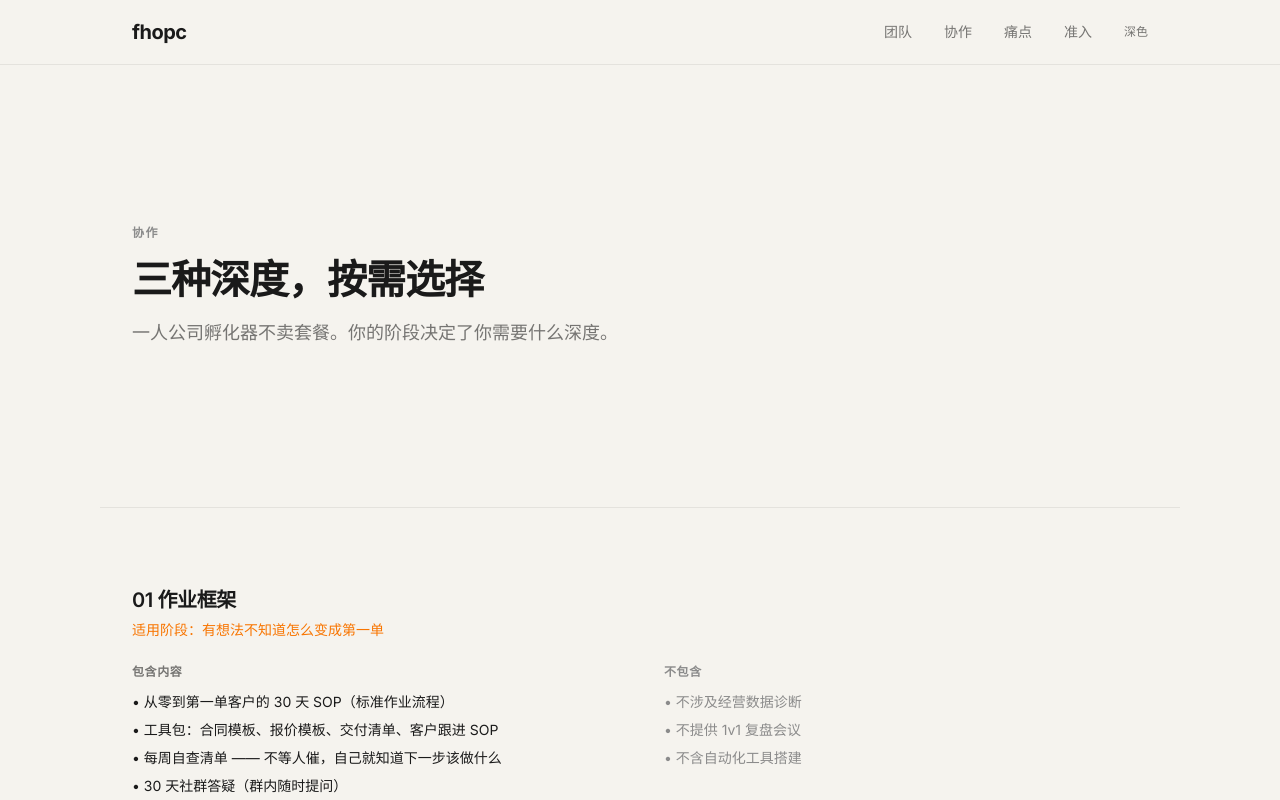
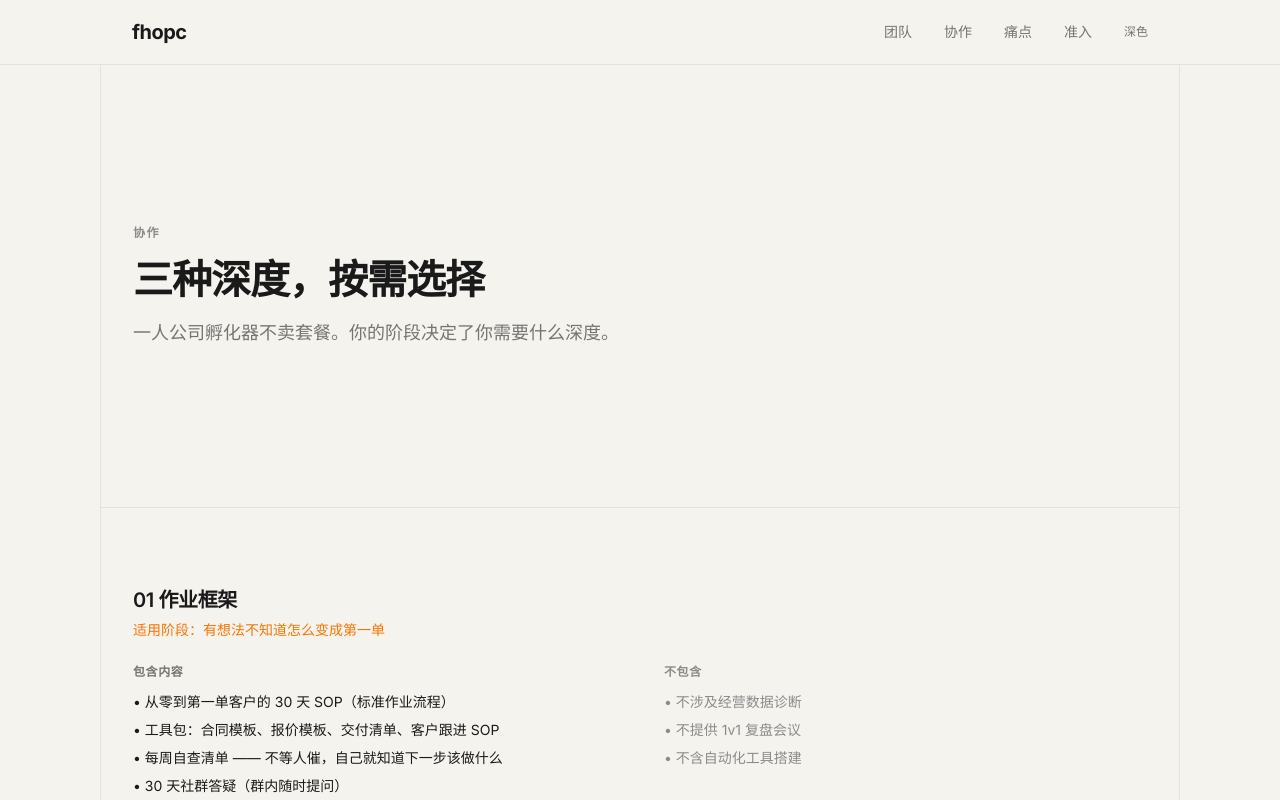
Before and after one commit to OPC0307/fhopc-top, a Next.js app: page /collab in a window 1280 px wide. Shown: the top 800 px of the page. Built offline with nearby package versions, Linux system fonts and the light colour scheme.

Commit message:
fix: add border-x to subpages (collab, admission, insights) for visual consistency
All pages now share the vertical line layout matching the homepage.

```diff
--- a/app/admission/page.tsx
+++ b/app/admission/page.tsx
@@ -8,7 +8,7 @@
 
   return (
     <div className="min-h-screen bg-[var(--color-background)]">
-      <div className="max-w-[1080px] mx-auto">
+      <div className="max-w-[1080px] mx-auto md:border-x md:border-[var(--border-default)]">
         {/* Header */}
         <section className="py-32 md:py-40">
           <div className="px-8">
--- a/app/collab/page.tsx
+++ b/app/collab/page.tsx
@@ -8,7 +8,7 @@
 
   return (
     <div className="min-h-screen bg-[var(--color-background)]">
-      <div className="max-w-[1080px] mx-auto">
+      <div className="max-w-[1080px] mx-auto md:border-x md:border-[var(--border-default)]">
         {/* Header */}
         <section className="py-32 md:py-40">
           <div className="px-8">
--- a/app/insights/page.tsx
+++ b/app/insights/page.tsx
@@ -52,7 +52,7 @@
 
   return (
     <div className="min-h-screen bg-[var(--color-background)]">
-      <div className="max-w-[1080px] mx-auto">
+      <div className="max-w-[1080px] mx-auto md:border-x md:border-[var(--border-default)]">
         {/* Header */}
         <section className="py-32 md:py-40">
           <div className="px-8">
```
